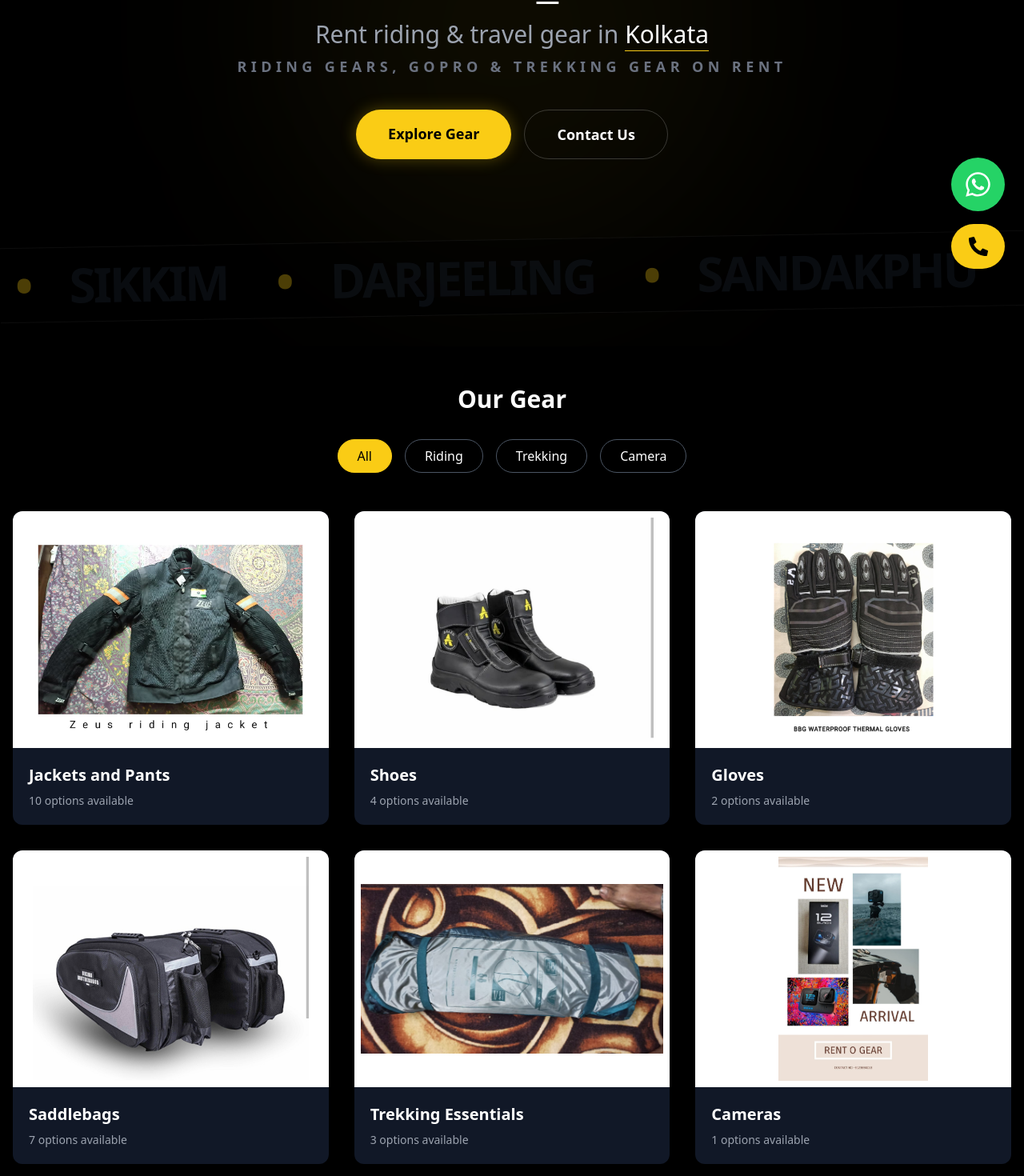
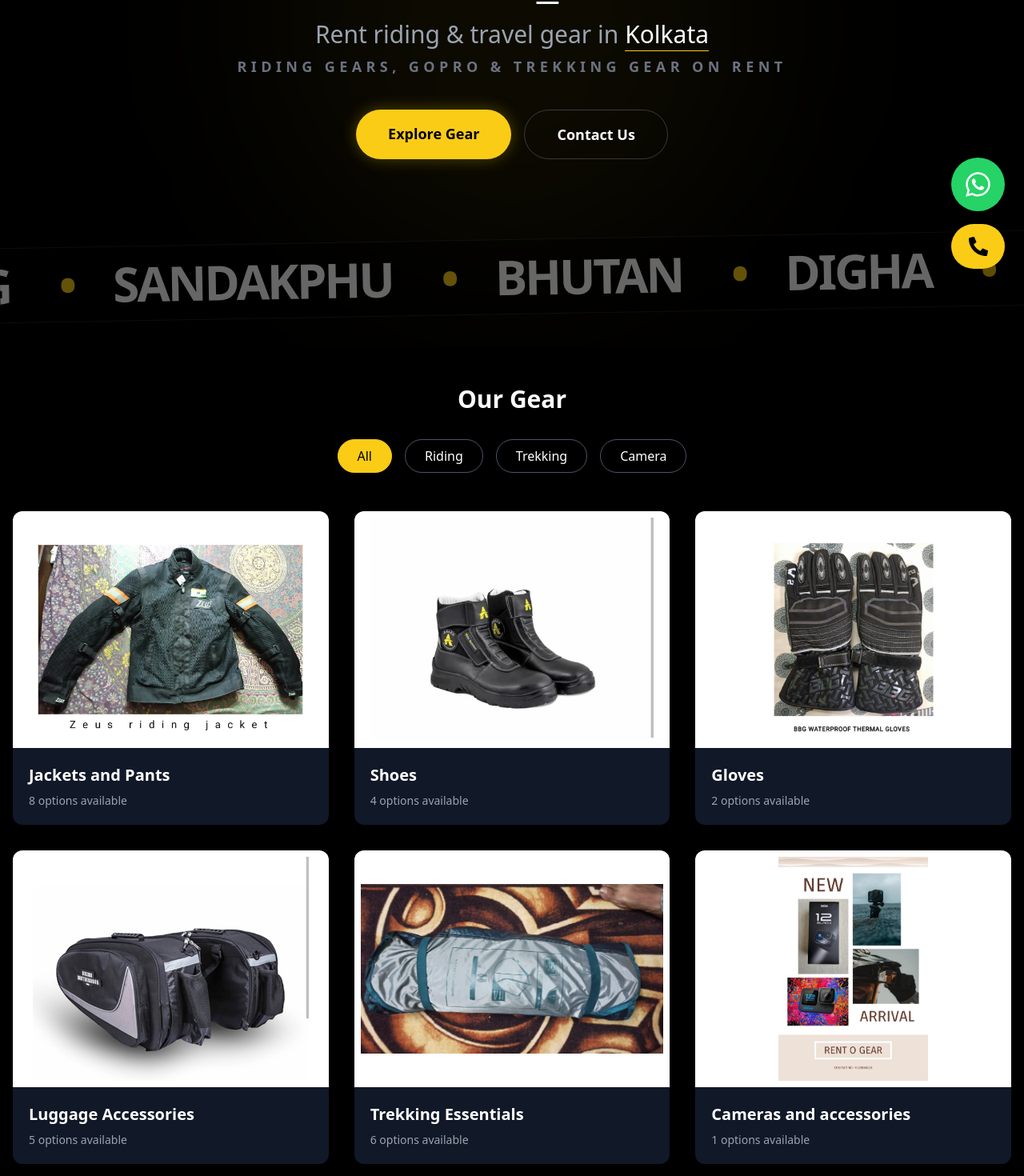
Before and after one commit to ishitaa21/Rent-O-Gear, a React (Vite) app: page / in a window 1280 px wide. Shown: the part 440-1910 px from the top of the page at 80% size. Built offline with nearby package versions, Linux system fonts and the light colour scheme.

Commit message:
minor changes

```diff
--- a/src/components/Hero.jsx
+++ b/src/components/Hero.jsx
@@ -7,7 +7,7 @@ const Hero = () => {
 
   const locations = [
     "LEH LADAKH", "SIKKIM", "DARJEELING", "SANDAKPHU", "BHUTAN",
-    "DIGHA", "MANDARMANI", "NORTH BENGAL", "TAWANG"
+    "DIGHA", "MANDARMANI", "NORTH BENGAL", "TAWANG", "Uttarakhand", "Andhra Pradesh", "Kerala", "Vizag", "Chennai"
   ];
 
   return (
@@ -108,14 +108,29 @@ const Hero = () => {
 
       {/* --- SCROLLING MARQUEE --- */}
       {/* CHANGE: Changed bottom-4 to bottom-0 on mobile to pull it up as much as possible */}
-      <div className="absolute bottom-[50px] md:bottom-10 left-0 w-full overflow-hidden bg-black/50 py-4 border-y border-white/5 rotate-[-1deg] z-20" >
+     {/* --- SCROLLING MARQUEE --- */}
+<div className="absolute bottom-[50px] md:bottom-10 left-0 w-full overflow-hidden bg-black/50 py-4 border-y border-white/5 rotate-[-1deg] z-20">
   <motion.div
-          animate={{ x: [0, -1500] }}
-          transition={{ duration: 25, repeat: Infinity, ease: "linear" }}
-          className="flex whitespace-nowrap gap-8 md:gap-12"
+    /* CRITICAL CHANGE:
+       We animate to -50% because we have two sets of the list.
+       Once the first half (-50%) is done, it snaps back to 0%
+       instantly and looks like a never-ending loop.
+    */
+    animate={{ x: ["0%", "-50%"] }}
+    transition={{
+      duration: 35, // Adjust this number to change speed (higher = slower)
+      repeat: Infinity,
+      ease: "linear"
+    }}
+    /* Added w-max to ensure the flex container doesn't shrink to screen width */
+    className="flex whitespace-nowrap gap-8 md:gap-12 w-max"
   >
-          {[...locations, ...locations, ...locations].map((loc, i) => (
-            <span key={i} className="text-gray-800 text-3xl md:text-6xl font-black uppercase tracking-tighter opacity-40 md:opacity-30 hover:opacity-100 transition-opacity cursor-default">
+    {/* Just two spreads are perfect for the -50% logic */}
+    {[...locations, ...locations].map((loc, i) => (
+      <span
+        key={i}
+        className="text-zinc-1000 text-3xl md:text-6xl font-black uppercase tracking-tighter opacity-40 hover:opacity-100 transition-opacity cursor-default inline-block"
+      >
         {loc} <span className="text-yellow-400 ml-8 md:ml-12">•</span>
       </span>
     ))}
--- a/src/components/SEOcontent.jsx
+++ b/src/components/SEOcontent.jsx
@@ -29,6 +29,7 @@ const SEOContent = () => {
       links: [
         { name: "Kolkata to Digha",  },
         { name: "Kolkata to Guwahati",  },
+        { name: "Ladakh Circuit",  },
         { name: "Mandarmani Coastal Ride",  },
         { name: "North Bengal Trails",  },
         { name: "Sikkim Expeditions",  }
--- a/src/data/products.jsx
+++ b/src/data/products.jsx
@@ -16,18 +16,7 @@ export const products = [
         brand: "Solace",
 
       },
-      {
-        id: "103",
-        image: "/product/jackets/jacket3.jpeg",
-        brand: "Steelbird",
 
-      },
-      {
-        id: "104",
-        image: "/product/jackets/jacket4.jpeg",
-        brand: "Steelbird",
-
-      },
       {
         id: "105",
         image: "/product/jackets/jacket5.jpeg",
@@ -117,7 +106,7 @@ export const products = [
   },
   {
     id: 4,
-    name: "Saddlebags",
+    name: "Luggage Accessories",
     category: "Riding",
     items: [
       {
@@ -137,18 +126,8 @@ export const products = [
         brand: "Steelbird",
 
       },
-      {
-        id: "404",
-        image: "/product/bags/bag4.jpeg",
-        brand: "Steelbird",
 
-      },
-      {
-        id: "405",
-        image: "/product/bags/bag5.jpeg",
-        brand: "Steelbird",
 
-      },
       {
         id: "406",
         image: "/product/bags/bag6.jpeg",
@@ -188,11 +167,29 @@ export const products = [
         brand: "Steelbird",
 
       },
+      {
+        id: "504",
+        image: "/product/bags/bag4.jpeg",
+        brand: "Steelbird",
+
+      },
+      {
+        id: "505",
+        image: "/product/jackets/jacket3.jpeg",
+        brand: "Steelbird",
+
+      },
+      {
+        id: "506",
+        image: "/product/jackets/jacket4.jpeg",
+        brand: "Steelbird",
+
+      },
     ],
   },
   {
     id: 6,
-    name: "Cameras",
+    name: "Cameras and accessories",
     category: "Camera",
     items: [
       {
```
Lines whose indentation alone changed are shown as unchanged.
